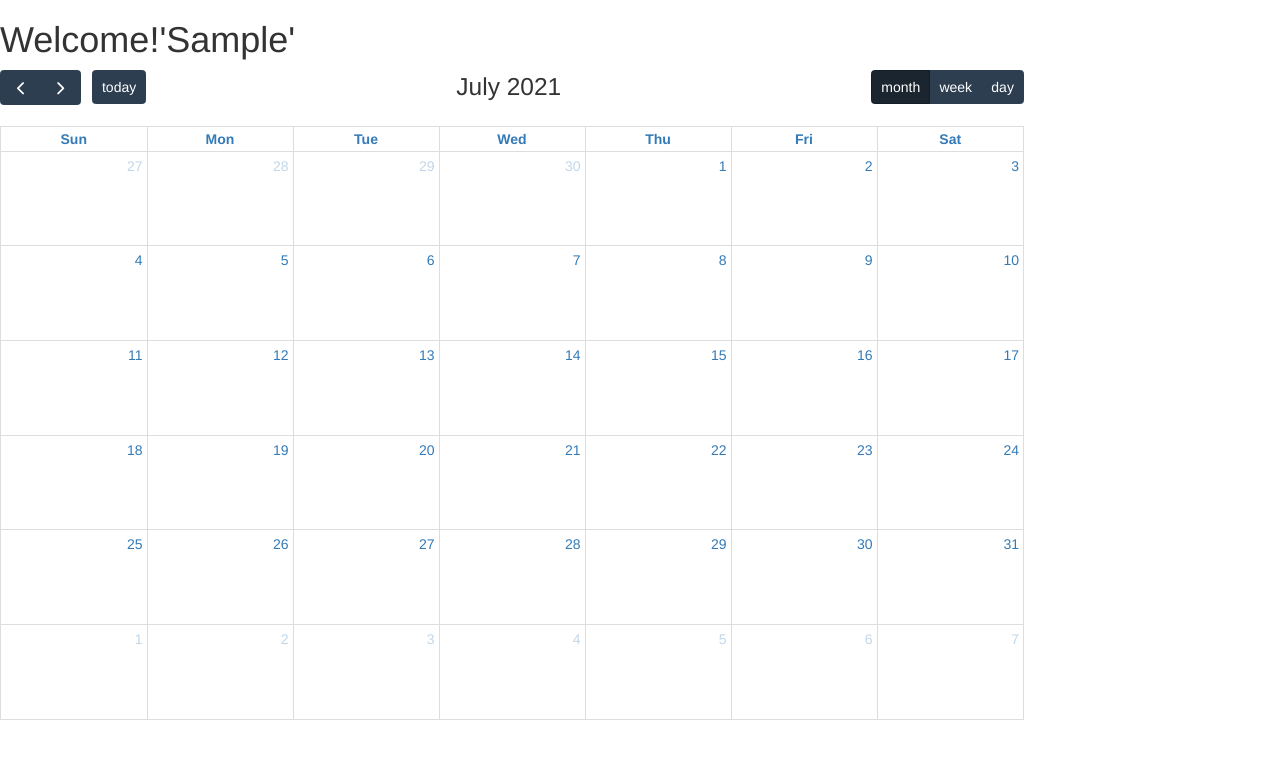
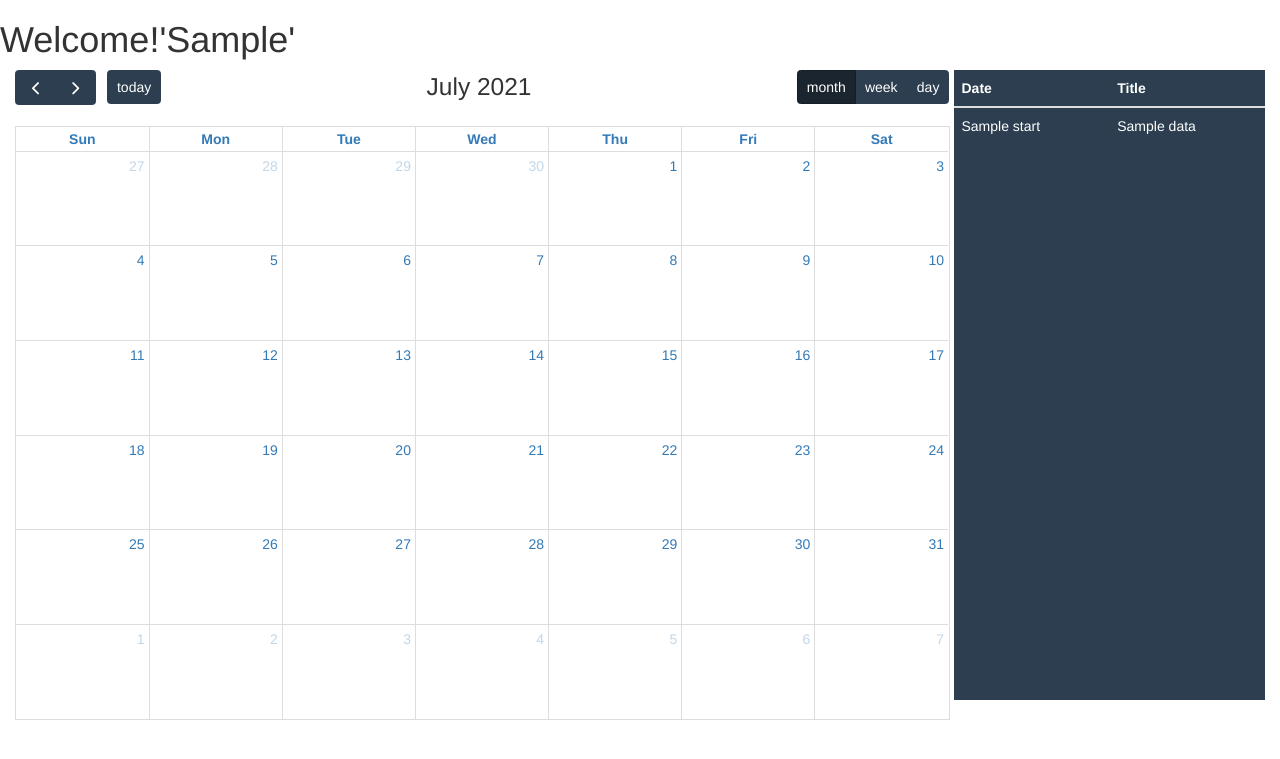
Before and after one commit to VaibhavAnilJain/schedular, a Flask app: template templates/calendar_page.html in a window 1280 px wide. Shown: the top 759 px of the page. Run offline with Flask 2, Linux system fonts and the light colour scheme; the template is opened without the code that fills it: most values are stand-ins (such as "Sample title", 1, 10 or a date in 2020); lists and menus that the app fills with data are empty; some libraries are stand-ins or nearby versions.

Commit message:
added event table on calendarPage

```diff
--- a/app.py
+++ b/app.py
@@ -5,6 +5,11 @@
 app = Flask(__name__)
 mongodb_client = PyMongo(app, uri="mongodb://localhost:27017/schedulardb")
 db = mongodb_client.db
+
+class Item:
+  def __init__(self, vals):
+    self.__dict__ = vals
+
 
 
 @app.route('/')
@@ -22,7 +27,7 @@
    even = len(e2)
    print(even)
 
-   return render_template('calendar_page.html',events = e2,n = even)
+   return render_template('calendar_page.html',events = e2,n = even, data = [Item(i) for i in e2])
 
 @app.route('/getdata', methods=['GET','POST'])
 def data_get():
@@ -47,7 +52,7 @@
             print(even)
 
 
-   return render_template('/calendar_page.html',events = e2,n = even)
+   return render_template('/calendar_page.html',events = e2,n = even, data = [Item(i) for i in e2])
 
 
 
--- /dev/null
+++ b/static/styles/calendar_page.css
@@ -0,0 +1,17 @@
+
+
+.container{
+    width: 100vw;
+    display: flex;
+    flex-direction: row;
+}
+#calendar{
+    width: 90%;
+    height: 100%;
+}
+#tb{
+    margin-left: 4px;
+    width:30%;
+    color: white;
+    background-color: #2C3E50 ;
+}
--- a/templates/calendar_page.html
+++ b/templates/calendar_page.html
@@ -10,7 +10,7 @@
         <script src="//ajax.googleapis.com/ajax/libs/jquery/1.9.1/jquery.min.js"></script>
         <link rel="stylesheet" href="https://cdn.jsdelivr.net/npm/fullcalendar@5.9.0/main.css">
         <link rel="stylesheet" href="https://maxcdn.bootstrapcdn.com/bootstrap/3.4.1/css/bootstrap.min.css">
-
+        <link rel="stylesheet" type= "text/css" href= "{{ url_for('static',filename='styles/calendar_page.css') }}">
         <link rel="stylesheet" href="//cdnjs.cloudflare.com/ajax/libs/timepicker/1.3.5/jquery.timepicker.min.css">
         <script src="//cdnjs.cloudflare.com/ajax/libs/timepicker/1.3.5/jquery.timepicker.min.js"></script>
         <script src="https://maxcdn.bootstrapcdn.com/bootstrap/3.4.1/js/bootstrap.min.js"></script>
@@ -194,7 +194,46 @@
     </div>
 
         <h1> Welcome!'{{n}}'</h1>
-        <div id="calendar" style="width:80%;height:70%"></div>
+        <div class="container">
+          <div id="calendar" ></div>
+        <!-- <div class="table-responsive"> -->
+          <table class="table table-sm" id="tb">
+            <thead>
+              <tr>
 
+                <th scope="col">Date</th>
+                <th scope="col">Title</th>
+              </tr>
+            </thead>
+            <tbody>
+              {% for i in data %}
+
+              <tr>
+
+                <td>{{i.Start}}</td>
+                <td>{{i.title}}</td>
+              </tr>
+              {% endfor %}
+              <!-- <tr>
+                <th scope="row">1</th>
+                <td>Mark</td>
+                <td>Otto</td>
+                <td>@mdo</td>
+              </tr>
+              <tr>
+                <th scope="row">2</th>
+                <td>Jacob</td>
+                <td>Thornton</td>
+                <td>@fat</td>
+              </tr>
+              <tr>
+                <th scope="row">3</th>
+                <td colspan="2">Larry the Bird</td>
+                <td>@twitter</td>
+              </tr> -->
+            </tbody>
+          </table>
+        <!-- </div> -->
+        </div>
     </body>
 </html>
```
